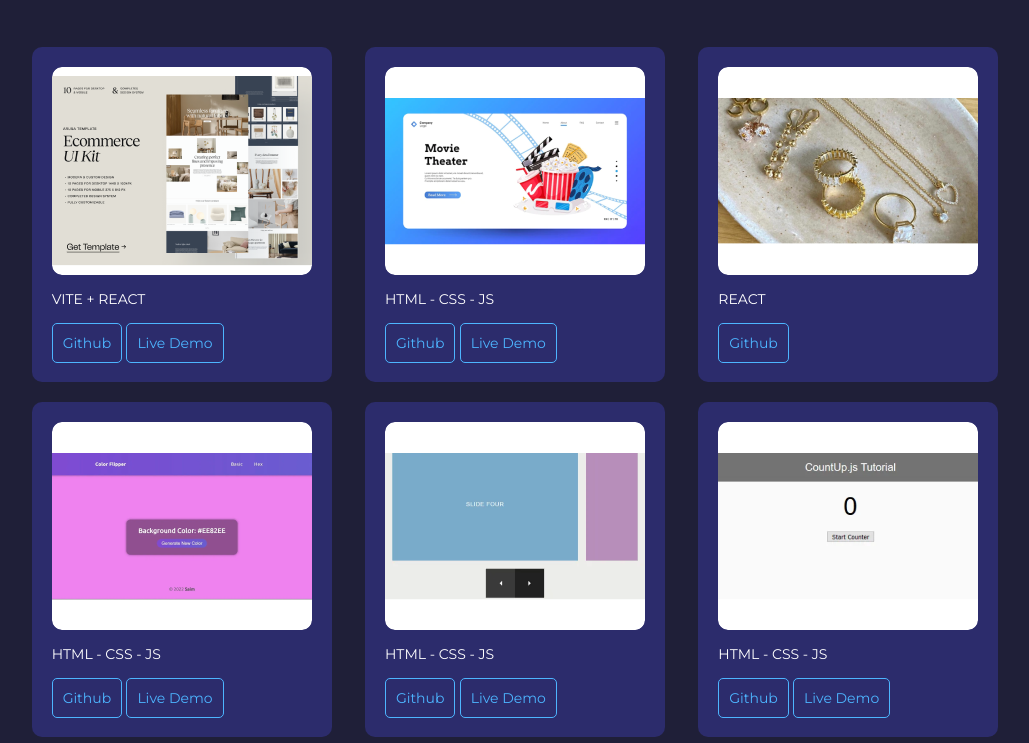
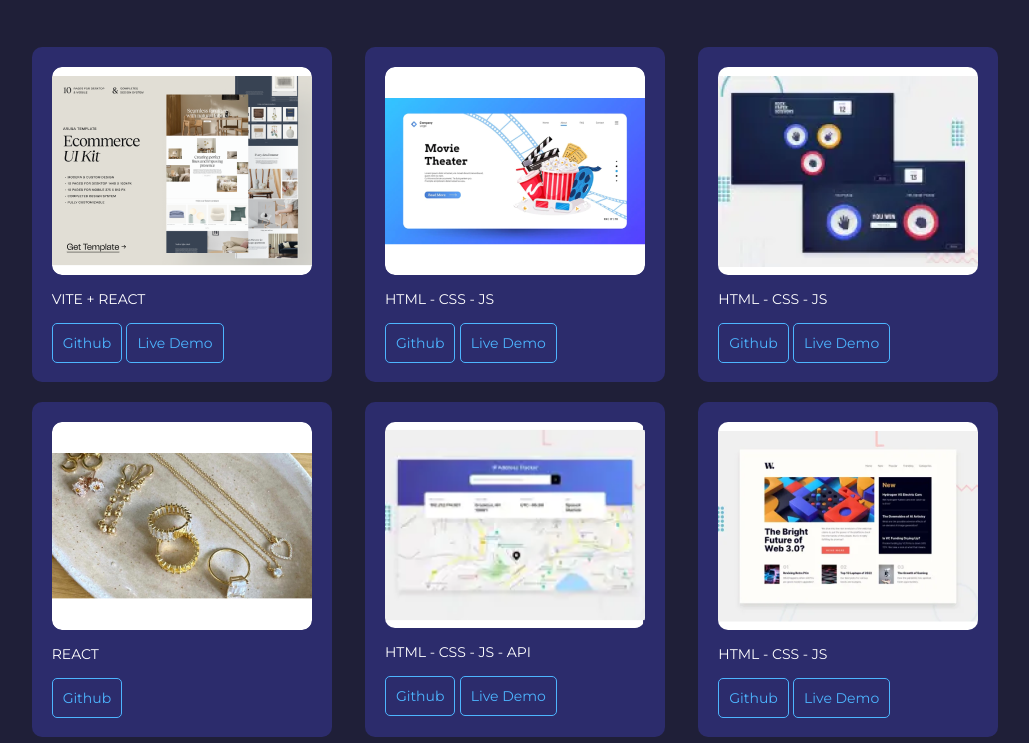
Before and after one commit to agussala2003/portfolio, a plain HTML site: page index.html in a window 1280 px wide. Shown: the part 1577-2320 px from the top of the page, without its empty margins (125-1154 px from the left). Drawn offline with nearby package versions, Linux system fonts and the light colour scheme.

Commit message:
Updating last works

```diff
--- a/index.html
+++ b/index.html
@@ -183,6 +183,14 @@
                 </div>
             </div>
             <div class="cards">
+                <img src="src/ppt.png" alt="">
+                <p>HTML - CSS - JS </p>
+                <div class="buttons">
+                    <a href="https://github.com/agussala2003/rock-paper-scissors" target="_blank">Github</a>
+                    <a href="https://agussala2003.github.io/rock-paper-scissors" target="_blank">Live Demo</a>
+                </div>
+            </div>
+            <div class="cards">
                 <img src="src/joyas.png" alt="">
                 <p>REACT</p>
                 <div class="buttons">
@@ -191,27 +199,19 @@
                 </div>
             </div>
             <div class="cards">
-                <img src="src/color-flipper.png" alt="">
-                <p>HTML - CSS - JS </p>
+                <img src="src/ip.png" alt="">
+                <p>HTML - CSS - JS - API </p>
                 <div class="buttons">
-                    <a href="https://github.com/agussala2003/color-flipper" target="_blank">Github</a>
-                    <a href="https://agussala2003.github.io/color-flipper/" target="_blank">Live Demo</a>
+                    <a href="https://github.com/agussala2003/ip-address-tracker" target="_blank">Github</a>
+                    <a href="https://agussala2003.github.io/ip-address-tracker/" target="_blank">Live Demo</a>
                 </div>
             </div>
             <div class="cards">
-                <img src="src/reviewer.png" alt="">
+                <img src="src/news.png" alt="">
                 <p>HTML - CSS - JS </p>
                 <div class="buttons">
-                    <a href="https://github.com/agussala2003/reviewer" target="_blank">Github</a>
-                    <a href="https://agussala2003.github.io/reviewer/" target="_blank">Live Demo</a>
-                </div>
-            </div>
-            <div class="cards">
-                <img src="src/counter.png" alt="">
-                <p>HTML - CSS - JS </p>
-                <div class="buttons">
-                    <a href="https://github.com/agussala2003/counter" target="_blank">Github</a>
-                    <a href="https://agussala2003.github.io/counter/" target="_blank">Live Demo</a>
+                    <a href="https://github.com/agussala2003/newsLanding" target="_blank">Github</a>
+                    <a href="https://agussala2003.github.io/newsLanding/" target="_blank">Live Demo</a>
                 </div>
             </div>
         </div>
```
Also changed, not shown: src/abbzt6kmkawmpbj7evxx.webp (added), src/hoqxujbnnumv1ildmus4.webp (added), src/ip.png (added), src/news.png (added), src/ppt.png (added), src/zfgce1seaqfllpuktpai.webp (added).
